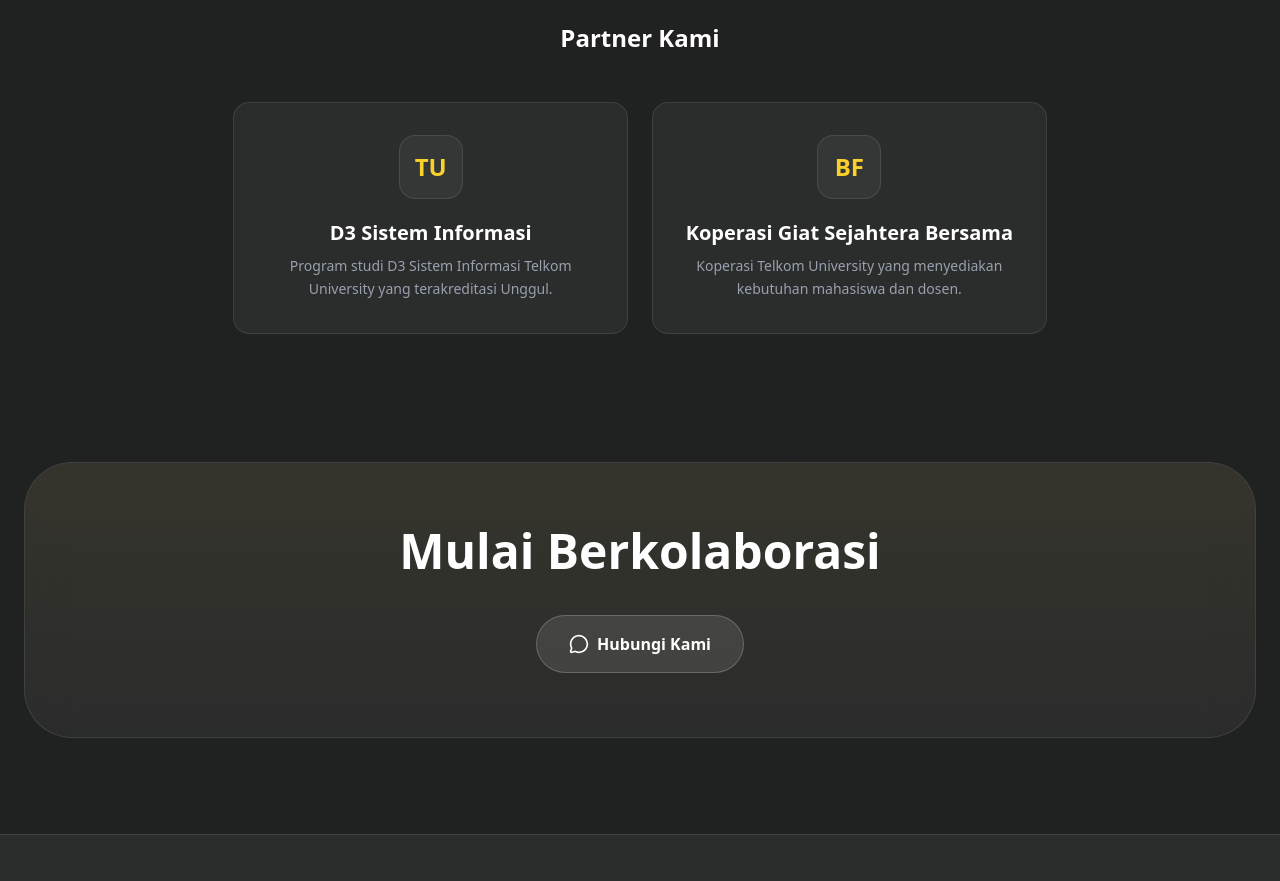
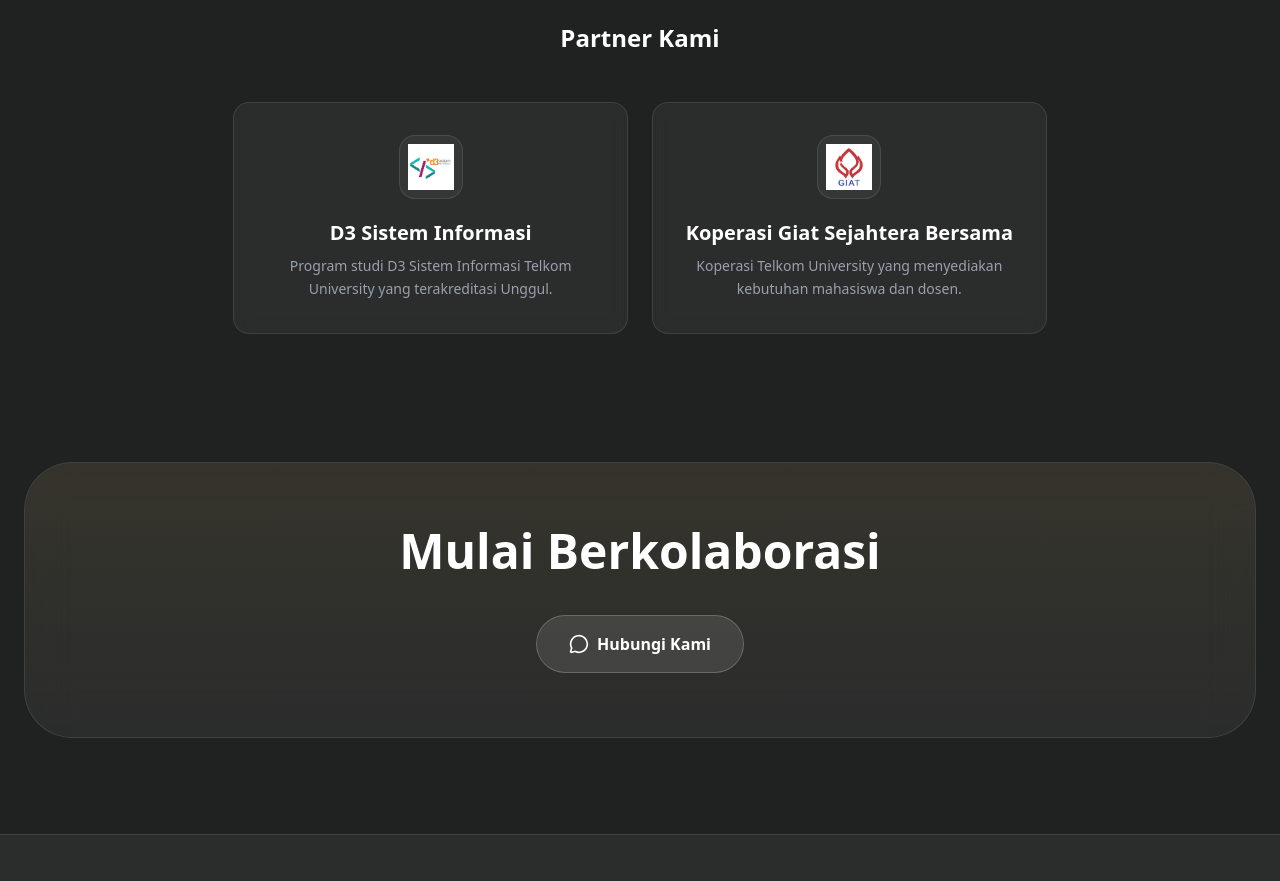
Before and after one commit to Taqizdihar/uni-inside, a React (Vite) app: page /mediakit in a window 1280 px wide. Shown: the part 1980-2861 px from the top of the page. Built offline with nearby package versions, Linux system fonts and the light colour scheme; grey boxes are pictures that could not be loaded.

Commit message:
feat: add site configuration constants and partner logo assets

```diff
--- a/src/constants/config.ts
+++ b/src/constants/config.ts
@@ -30,13 +30,13 @@ export const SITE_CONFIG = {
   partners: [
     {
       name: "D3 Sistem Informasi",
-      logo: "TU",
+      logo: "d3si.jpg",
       description: "Program studi D3 Sistem Informasi Telkom University yang terakreditasi Unggul.",
       link: "https://telkomuniversity.ac.id"
     },
     {
       name: "Koperasi Giat Sejahtera Bersama",
-      logo: "BF",
+      logo: "giat.jpg",
       description: "Koperasi Telkom University yang menyediakan kebutuhan mahasiswa dan dosen.",
       link: "#"
     }
```
Also changed, not shown: src/assets/partners/d3si.jpg (added), src/assets/partners/giat.jpg (added).
